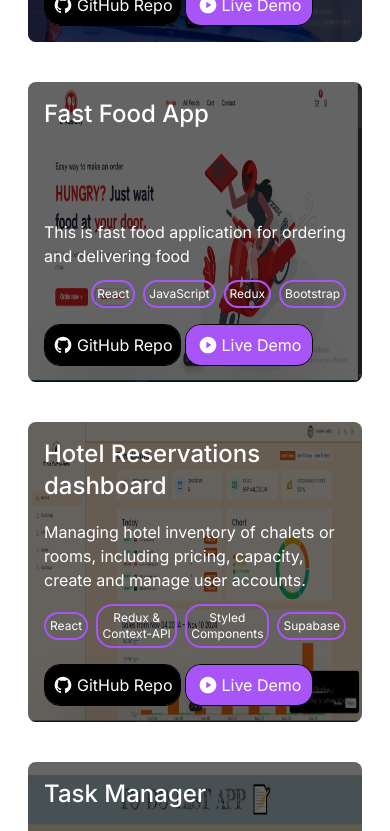
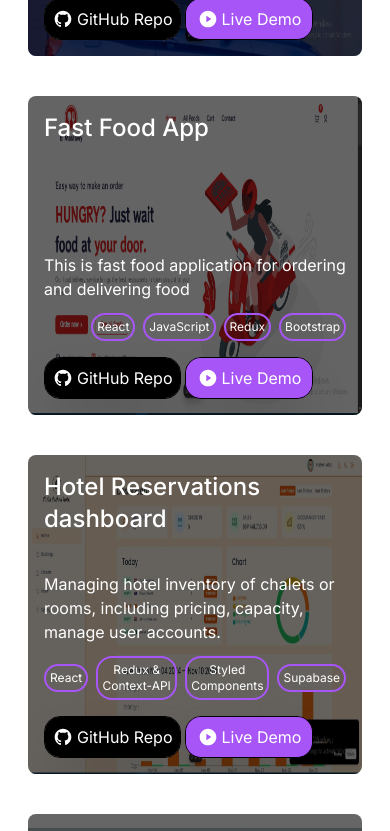
Before and after one commit to Alaa8884/alaa-portfolio, a React (Vite) app: page / in a window 390 px wide. Shown: the part 3102-3933 px from the top of the page. Built offline with nearby package versions, Linux system fonts and the light colour scheme.

Commit message:
change images demintion to improve best practice percentage and performance

```diff
--- a/src/assets/constants/index.js
+++ b/src/assets/constants/index.js
@@ -1,6 +1,6 @@
 import project1 from '../images/rent_car.webp';
 import project2 from '../images/masrawy_fast_food.webp';
-import project3 from '../images/admin_dashboard.webp';
+import project3 from '../images/resize.webp';
 import project4 from '../images/task_manager.webp';
 import project5 from '../images/hotel_admin.webp';
 
@@ -40,7 +40,7 @@ export const PROJECTS = [
   {
     name: 'Hotel Reservations dashboard',
     description:
-      'Managing hotel inventory of chalets or rooms, including pricing, capacity, create and manage user accounts.',
+      'Managing hotel inventory of chalets or rooms, including pricing, capacity, manage user accounts.',
     image: project5,
     gitHubLink:
       'https://github.com/Alaa8884/React-ain-sokhna-hotel-reservationSite',
--- a/src/components/projects/ProjectCard.jsx
+++ b/src/components/projects/ProjectCard.jsx
@@ -28,7 +28,7 @@ function ProjectCard({ item }) {
   const { image, name, description, gitHubLink, liveDemoLink, tech } = item;
   return (
     <motion.div
-      className="relative mb-5 h-[300px] w-[300] overflow-hidden rounded-lg transition-transform md:w-[350px] lg:w-[380px]"
+      className="relative mb-5 h-[319px] w-[300] overflow-hidden rounded-lg transition-transform md:w-[350px]"
       variants={projectVariants}
       initial="hidden"
       whileInView="visible"
@@ -48,7 +48,7 @@ function ProjectCard({ item }) {
             {tech.map((el, i) => (
               <p
                 key={i}
-                className=" text-center rounded-2xl border-2 border-purple-500 p-1 text-xs"
+                className="rounded-2xl border-2 border-purple-500 p-1 text-center text-xs"
               >
                 {el}
               </p>
--- a/src/components/skills/SkillCard.jsx
+++ b/src/components/skills/SkillCard.jsx
@@ -23,7 +23,7 @@ function SkillCard({ image, children }) {
       <img
         src={image}
         alt="Skill image"
-        className="h-9 w-9 md:h-12 md:w-12"
+        className="h-8 w-9 md:h-10 md:w-12"
         loading="lazy"
       />
       <span className="font-semibold">{children}</span>
```
Also changed, not shown: src/assets/images/resize.webp (added).
